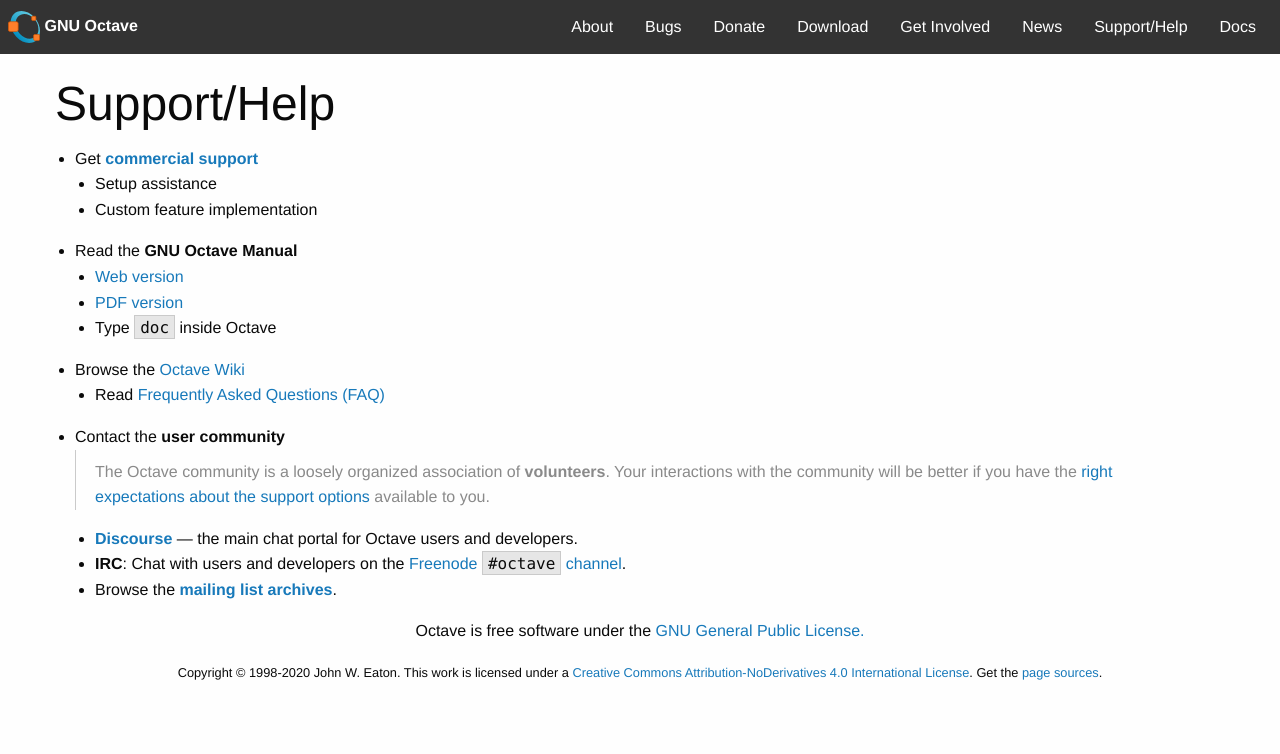
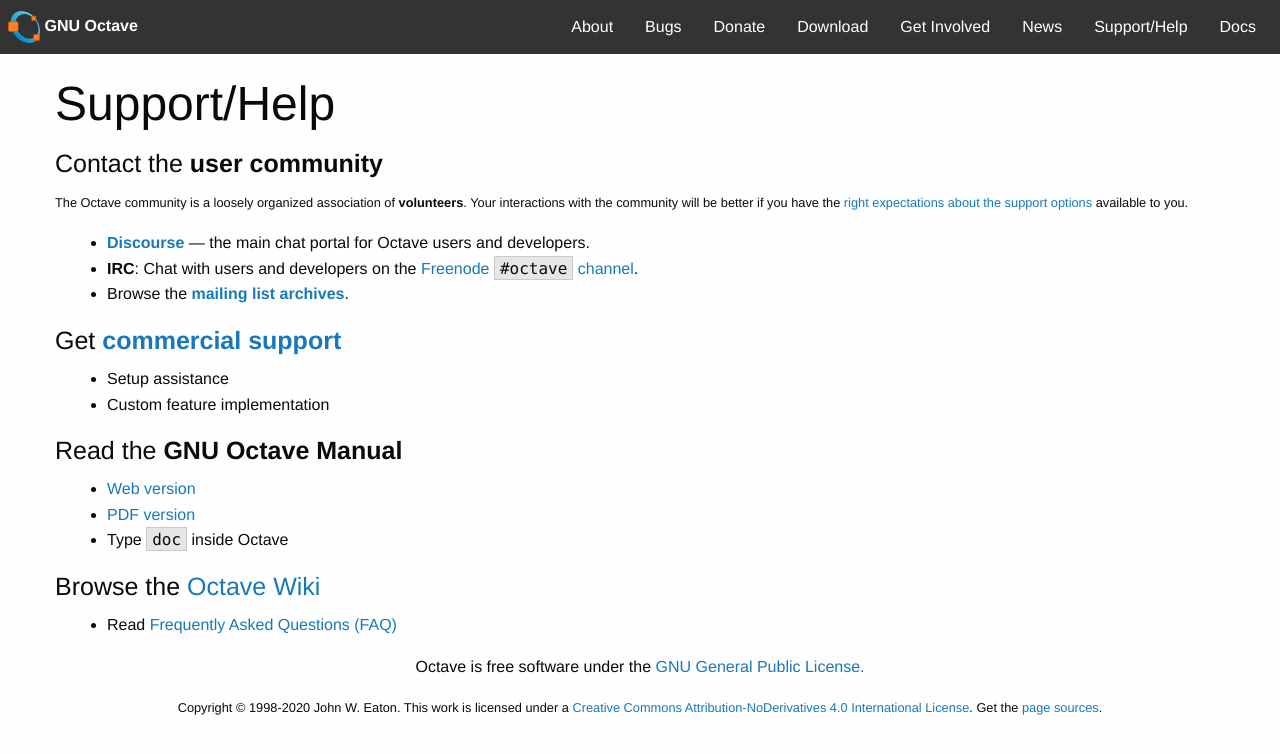
Before and after one commit to gnu-octave/gnu-octave.github.io, a Jekyll site: the page built from support.md, in a window 1280 px wide. Shown: the top 754 px of the page. Built offline with Jekyll 4.4.1, drawn with Linux system fonts in a browser that asks for light colours; nearby versions of some CDN libraries.

Commit message:
Some minor style tweaks.

```diff
--- a/support.md
+++ b/support.md
@@ -4,33 +4,44 @@
 menu: true
 ---
 
-- Get [**commercial support**]({{ "commercial-support.html" | relative_url }})
-  - Setup assistance
-  - Custom feature implementation
+#### Contact the **user community**
 
-<p></p>
+<small>
+The Octave community is a loosely organized association of **volunteers**.
+Your interactions with the community will be better if you have the
+[right expectations about the support options]({{ "support-expectations.html" | relative_url }})
+available to you.
+</small>
 
-- Read the **GNU Octave Manual**
-  - [Web version]({{ site.docs_url }})
-  - [PDF version]({{ "octave.pdf" | relative_url }})
-  - Type `doc` inside Octave
+<div style="margin-left: 2em;" markdown="1">
+- [**Discourse**]({{ site.discourse_url }}) &mdash;
+  the main chat portal for Octave users and developers.
+- **IRC**: Chat with users and developers on the
+  [Freenode `{{ site.irc_channel }}` channel](https://webchat.freenode.net/#octave).
+- Browse the
+  [**mailing list archives**](https://lists.gnu.org/archive/html/help-octave/).
+</div>
 
-<p></p>
 
-- Browse the [Octave Wiki]({{ site.wiki_url }})
-  - Read [Frequently Asked Questions (FAQ)]({{ site.faq_url }})
+#### Get [**commercial support**]({{ "commercial-support.html" | relative_url }})
 
-<p></p>
+<div style="margin-left: 2em;" markdown="1">
+- Setup assistance
+- Custom feature implementation
+</div>
 
-- Contact the **user community**
-  > The Octave community is a loosely organized association of **volunteers**.
-  > Your interactions with the community will be better if you have the
-  > [right expectations about the support options]({{ "support-expectations.html" | relative_url }})
-  > available to you.
 
-  - [**Discourse**]({{ site.discourse_url }}) &mdash;
-    the main chat portal for Octave users and developers.
-  - **IRC**: Chat with users and developers on the
-    [Freenode `{{ site.irc_channel }}` channel](https://webchat.freenode.net/#octave).
-  - Browse the
-    [**mailing list archives**](https://lists.gnu.org/archive/html/help-octave/).
+#### Read the **GNU Octave Manual**
+
+<div style="margin-left: 2em;" markdown="1">
+- [Web version]({{ site.docs_url }})
+- [PDF version]({{ "octave.pdf" | relative_url }})
+- Type `doc` inside Octave
+</div>
+
+
+#### Browse the [Octave Wiki]({{ site.wiki_url }})
+
+<div style="margin-left: 2em;" markdown="1">
+- Read [Frequently Asked Questions (FAQ)]({{ site.faq_url }})
+</div>
```
Also changed, not shown: about.md (+1 -1 lines), download.md (+4 -2 lines), support-expectations.md (+4 -4 lines).
